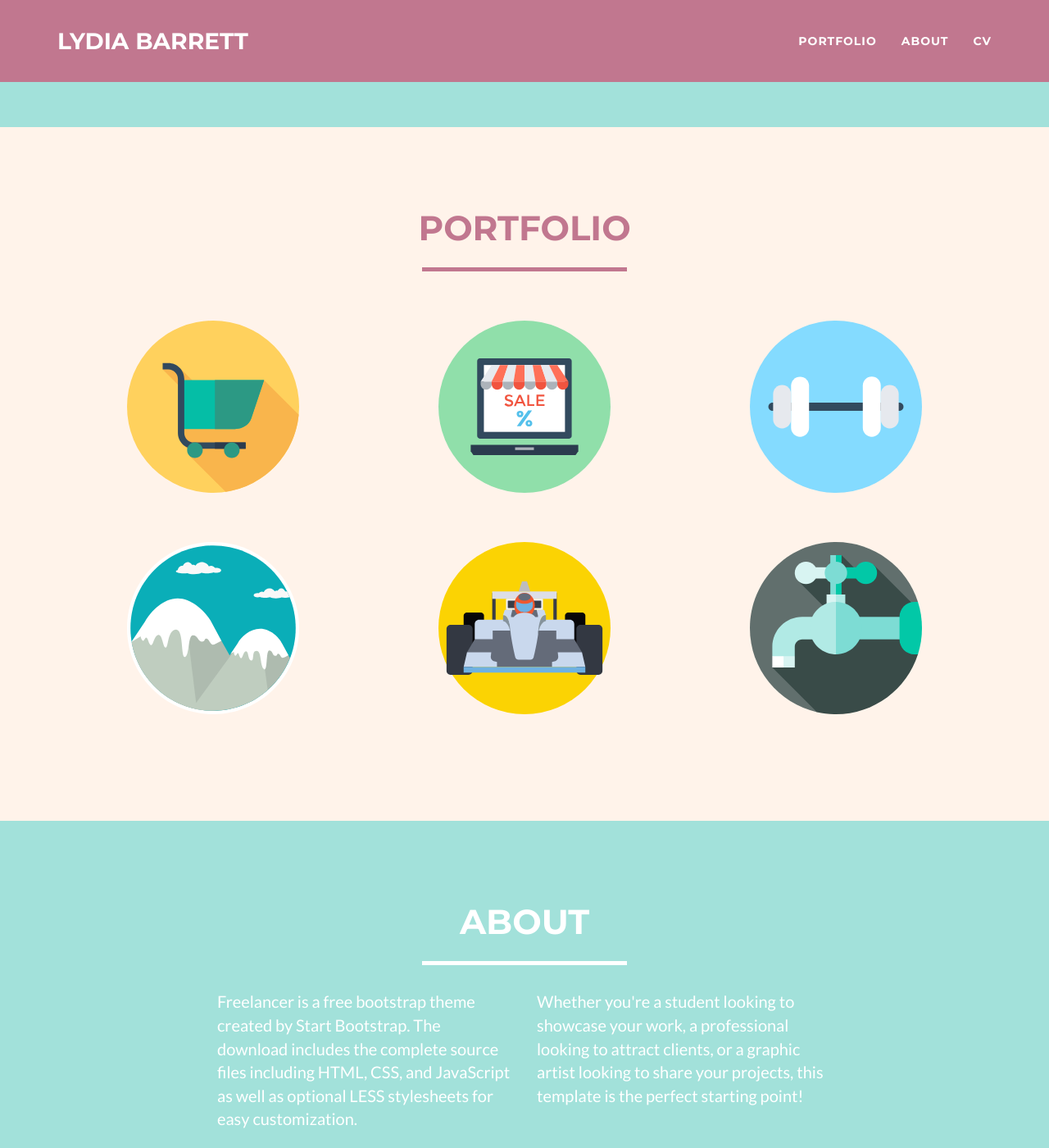
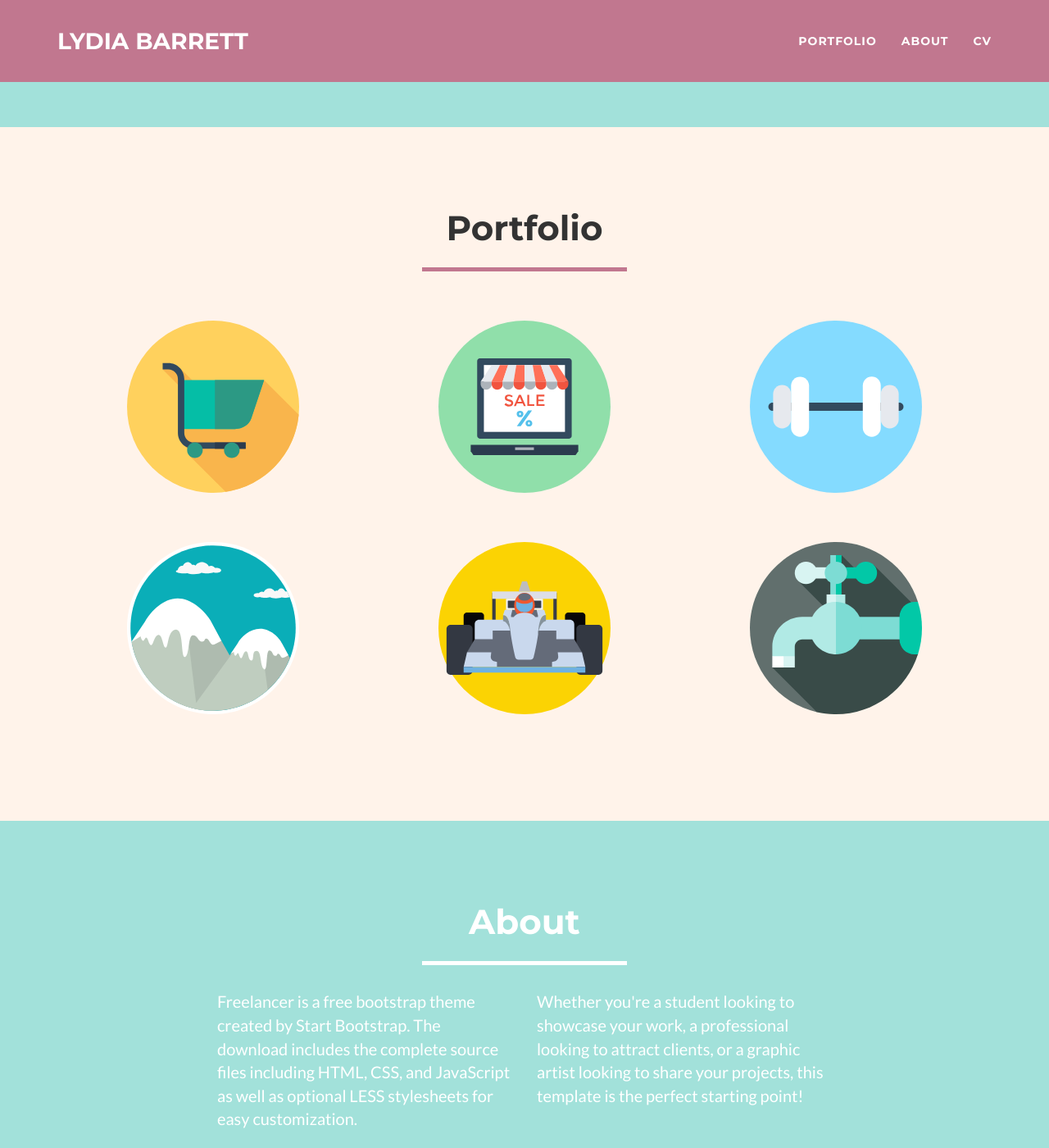
Before and after one commit to lalalovescode/lalalovescode.github.io, a Jekyll site: the page built from index.html, in a window 1280 px wide and 1400 px high, scrolled down 611 px. Shown: the whole window at 82% size. Built offline with Jekyll 4.4.1, drawn with Linux system fonts in a browser that asks for light colours; nearby versions of some CDN libraries.

Commit message:
styling tweaks

```diff
--- a/_sass/style.scss
+++ b/_sass/style.scss
@@ -20,12 +20,11 @@ a:hover,
 a:focus,
 a:active,
 a.active {
-	color: $theme-success;
+	color: $theme-primary;
 }
 
 h1, h2, h3, h4, h5, h6 {
 	font-family: "Montserrat", "Helvetica Neue", Helvetica, Arial, sans-serif;
-	text-transform: uppercase;
 	font-weight: 700;
 }
 
@@ -205,10 +204,6 @@ section {
     h2 {
     	margin: 0;
     	font-size: 3em;
-    }
-
-    h2.heading-primary {
-      color: $theme-primary;
     }
 }
 
```
